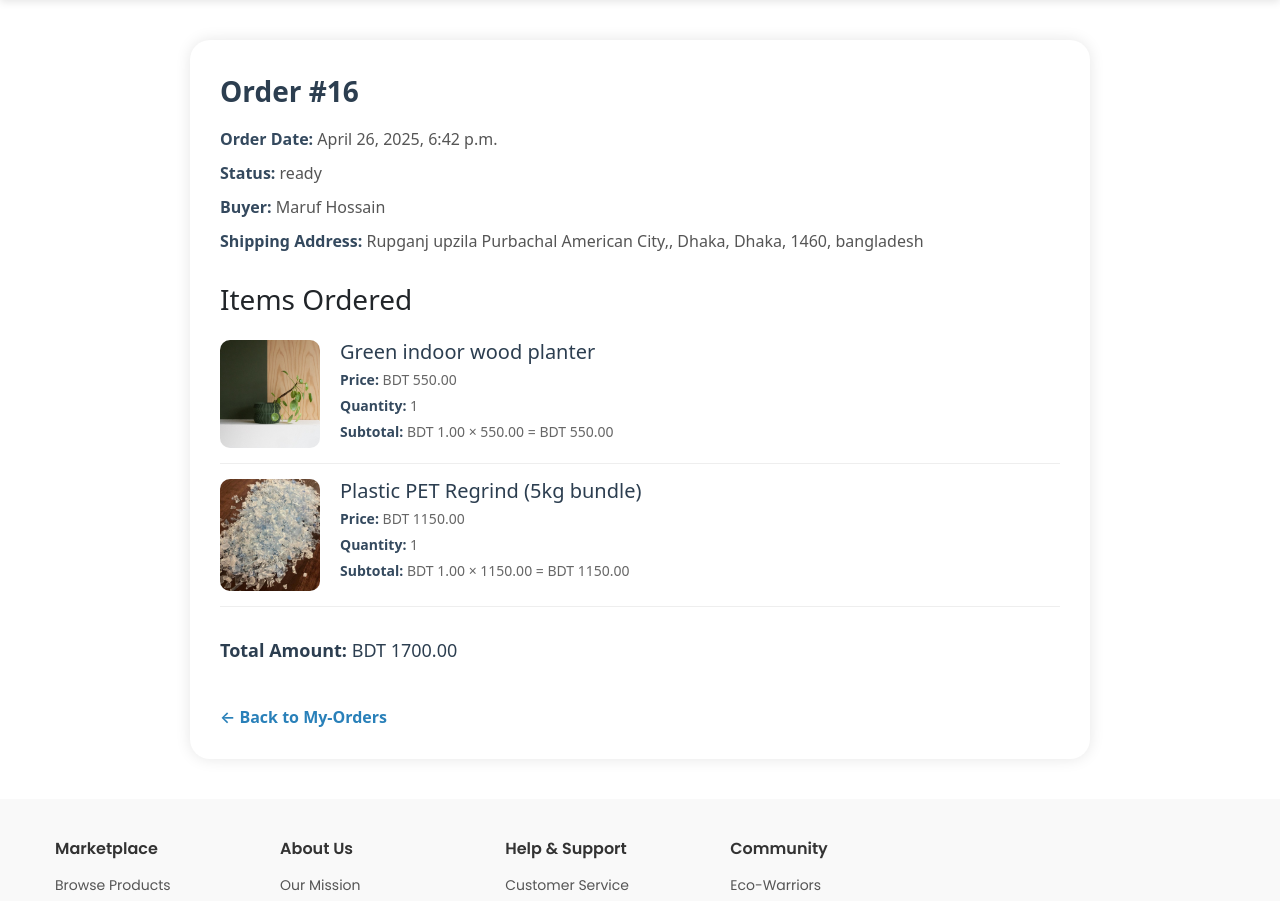
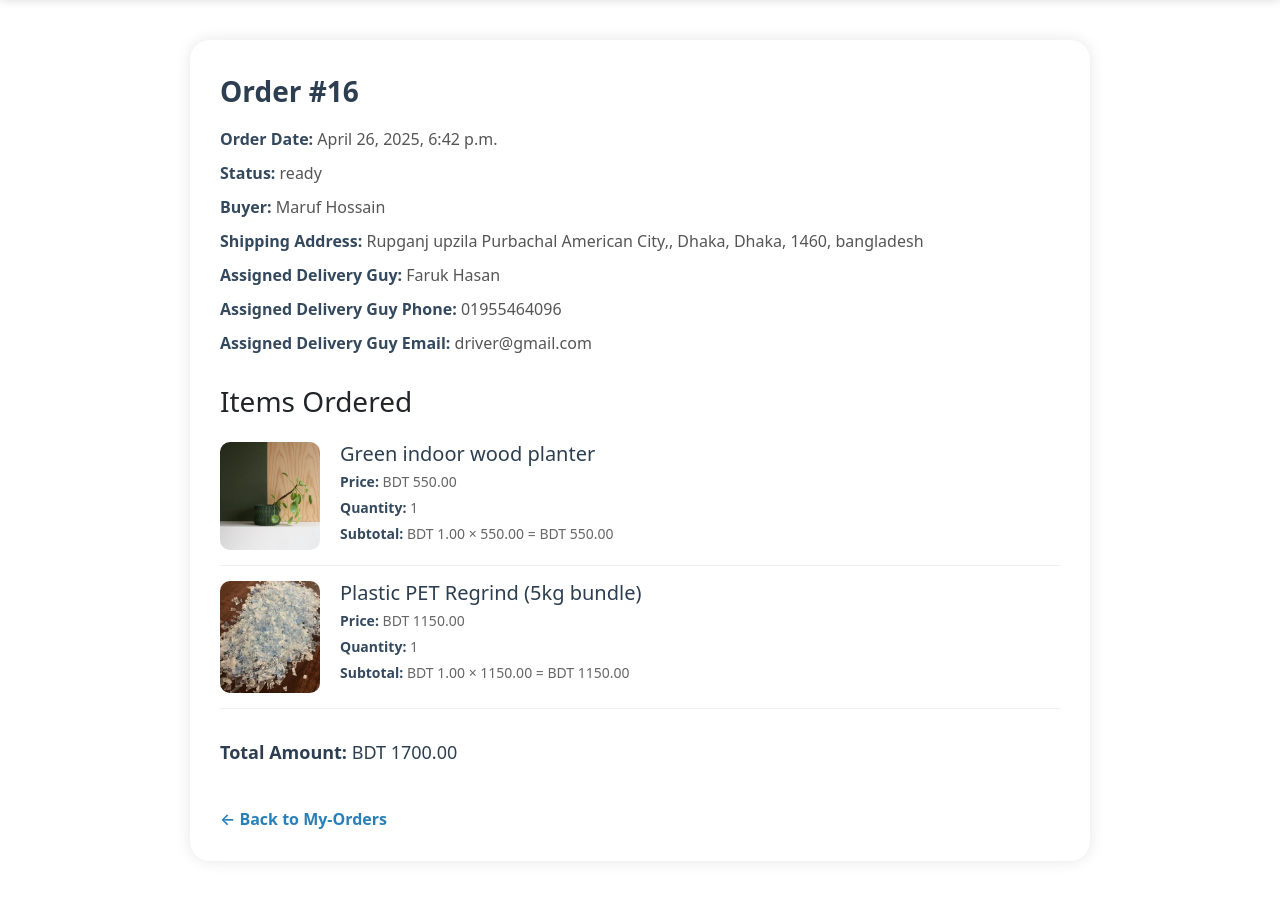
Before and after one commit to Maruf346/Trash-To-Treasure, a Django app: page /order/16/ in a window 1280 px wide. Shown: the part 58-959 px from the top of the page. Run offline with Django 5.2, Linux system fonts and the light colour scheme; data comes from the database, SQL or seed files in the repository.

Commit message:
showed delivery guy info on order details page

```diff
--- a/waste_marketplace/marketplace/templates/order_details.html
+++ b/waste_marketplace/marketplace/templates/order_details.html
@@ -109,6 +109,19 @@
         <span class="product-label">Shipping Address:</span>
         {{ order.street_address }}, {{ order.city }}, {{ order.state }}, {{ order.zip_code }}, {{ order.country }}
     </div>
+    <div class="order-meta">
+        <span class="product-label">Assigned Delivery Guy:</span>
+        {{ order.assigned_delivery_guy.name }}
+    </div>
+    <div class="order-meta">
+        <span class="product-label">Assigned Delivery Guy Phone:</span>
+        {{ order.assigned_delivery_guy.phone }}
+    </div>
+    <div class="order-meta">
+        <span class="product-label">Assigned Delivery Guy Email:</span>
+        {{ order.assigned_delivery_guy.email }}
+    </div>
+
 
     <div class="order-items">
         <h3>Items Ordered</h3>
```
